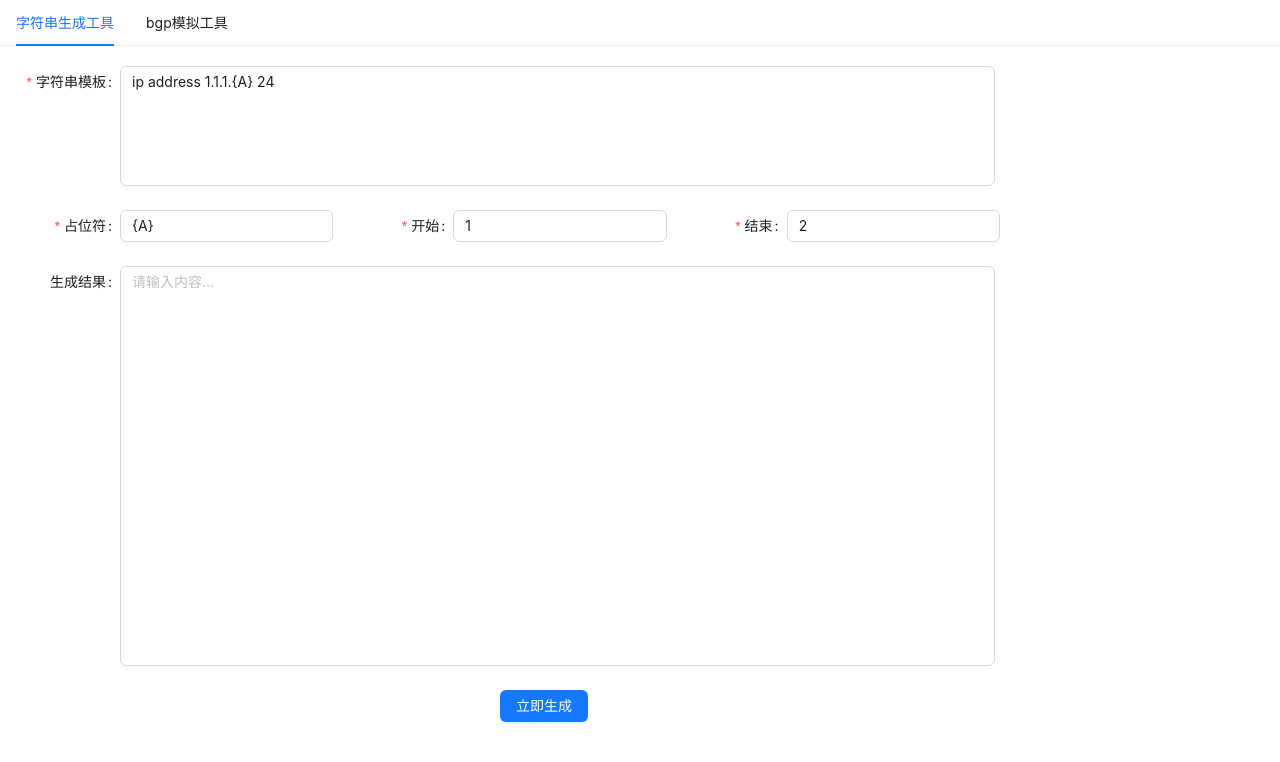
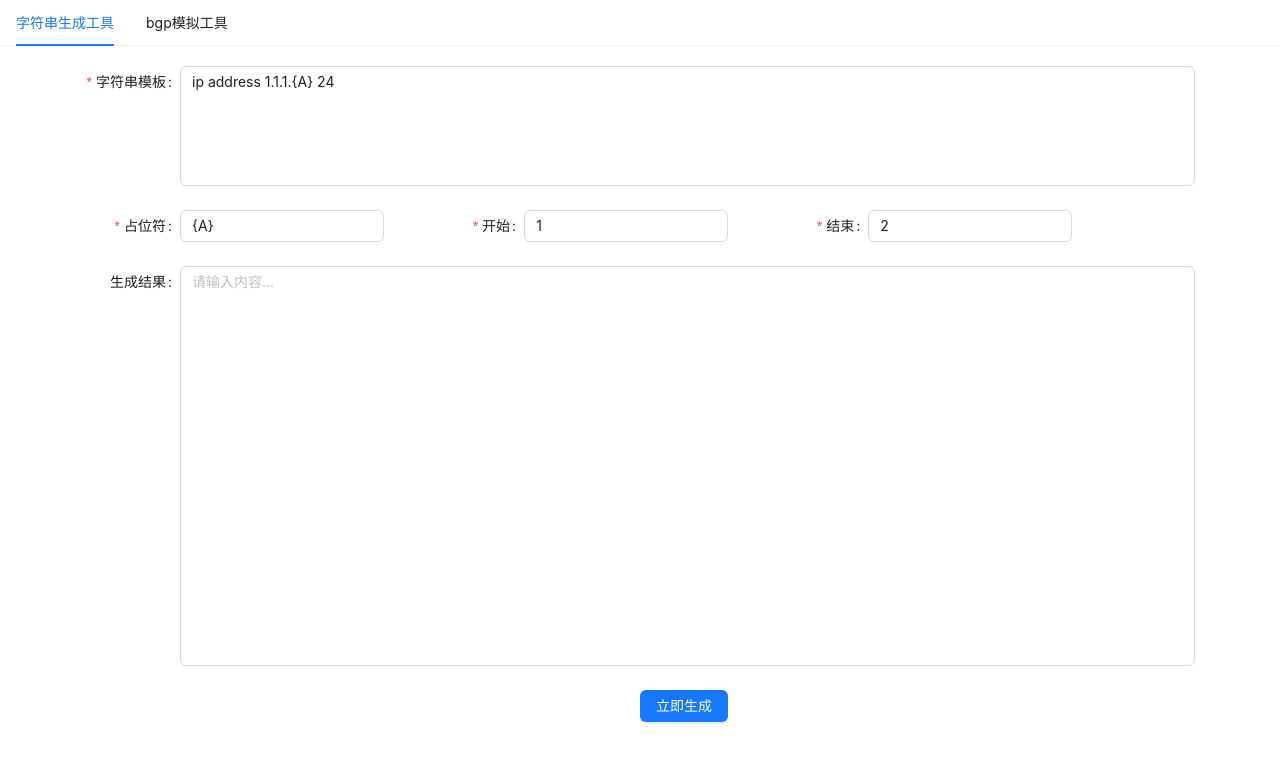
Before and after one commit to jihuaib/mini-tools, a Vue app: page /string-generator in a window 1280 px wide. Shown: the top 762 px of the page. Built offline with nearby package versions, Linux system fonts and the light colour scheme.

Commit message:
修改页面布局

```diff
--- a/src/view/BgpEmulator.vue
+++ b/src/view/BgpEmulator.vue
@@ -42,15 +42,30 @@
           </a-col>
         </a-row>
 
+        <a-row>
+          <a-col :span="12">
+            <a-form-item label="Router ID" name="routerId" :rules="[{ required: true, message: '请输入Router ID' }]">
+              <a-input v-model:value="bgpData.routerId"/>
+            </a-form-item>
+          </a-col>
+          <a-col :span="12">
+            <a-form-item label="Keepalive" name="keepalive"
+                         :rules="[{ required: true, message: '请输入Keepalive时间' },
+                                  { pattern: /^\d+$/, message: '请输入数字' }]">
+              <a-input v-model:value="bgpData.keepalive"/>
+            </a-form-item>
+          </a-col>
+        </a-row>
+
         <a-form-item label="Open协商能力" name="openCap">
           <a-checkbox-group v-model:value="bgpData.openCap" :options="openCapOptions" />
         </a-form-item>
 
         <a-form-item :wrapper-col="{ offset: 10, span: 20 }">
-          <a-space>
+          <a-space size="middle">
             <a-button type="primary" html-type="submit">启动</a-button>
+            <a-button type="primary" html-type="submit">停止</a-button>
           </a-space>
-          <a-button type="primary" html-type="submit">停止</a-button>
         </a-form-item>
       </a-form>
     </a-col>
@@ -58,7 +73,7 @@
     <a-col :span="8">
       <ScrollTextarea
           v-model:modelValue="bgpLog"
-          :height="700"
+          :height="680"
       />
     </a-col>
   </a-row>
@@ -87,6 +102,8 @@ const bgpData = ref({
   localAs:'65535',
   peerIp:'192.168.56.11',
   peerAs:'100',
+  routerId: '',
+  keepalive: '60',
   openCap:['Apple']
 });
 
--- a/src/view/Main.vue
+++ b/src/view/Main.vue
@@ -46,9 +46,18 @@ const handleSelect = ({ key }) => {
 <style scoped>
 .content-area {
   display: flex;
-  align-items: center;
-  justify-content: center;
-  margin-top: 20px;
-  width: 1000px;
+  flex-direction: column;
+  margin: 20px auto;
+  padding: 0 20px;
+  width: 100%;
+  max-width: 1200px;
+  box-sizing: border-box;
+}
+
+.main-layout {
+  width: 100%;
+  min-height: 100vh;
+  display: flex;
+  flex-direction: column;
 }
 </style>
--- a/src/view/StringGenerator.vue
+++ b/src/view/StringGenerator.vue
@@ -11,20 +11,20 @@
         </a-form-item>
 
         <!-- 参数配置行 -->
-        <a-row>
-          <a-col :span="8">
+        <a-row :gutter="20">
+          <a-col :span="7">
             <a-form-item label="占位符" name="placeholder" :rules="[{ required: true, message: '请输入占位符' }]">
               <a-input v-model:value="formState.placeholder"/>
             </a-form-item>
           </a-col>
-          <a-col :span="8">
+          <a-col :span="7">
             <a-form-item label="开始" name="start"
                          :rules="[{ required: true, message: '请输入开始数值' },
                                   { pattern: /^\d+$/, message: '请输入数字' }]">
               <a-input v-model:value="formState.start"/>
             </a-form-item>
           </a-col>
-          <a-col :span="8">
+          <a-col :span="7">
             <a-form-item label="结束" name="end"
                          :rules="[{ required: true, message: '请输入结束数值' },
                                   { pattern: /^\d+$/, message: '请输入数字' }]">
```
